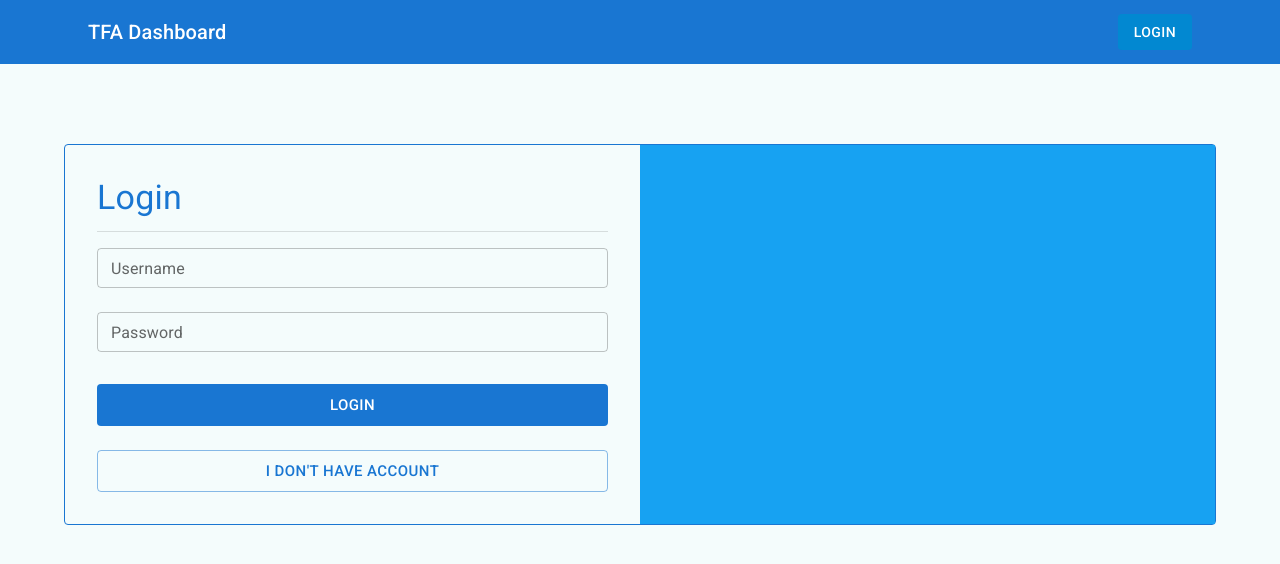
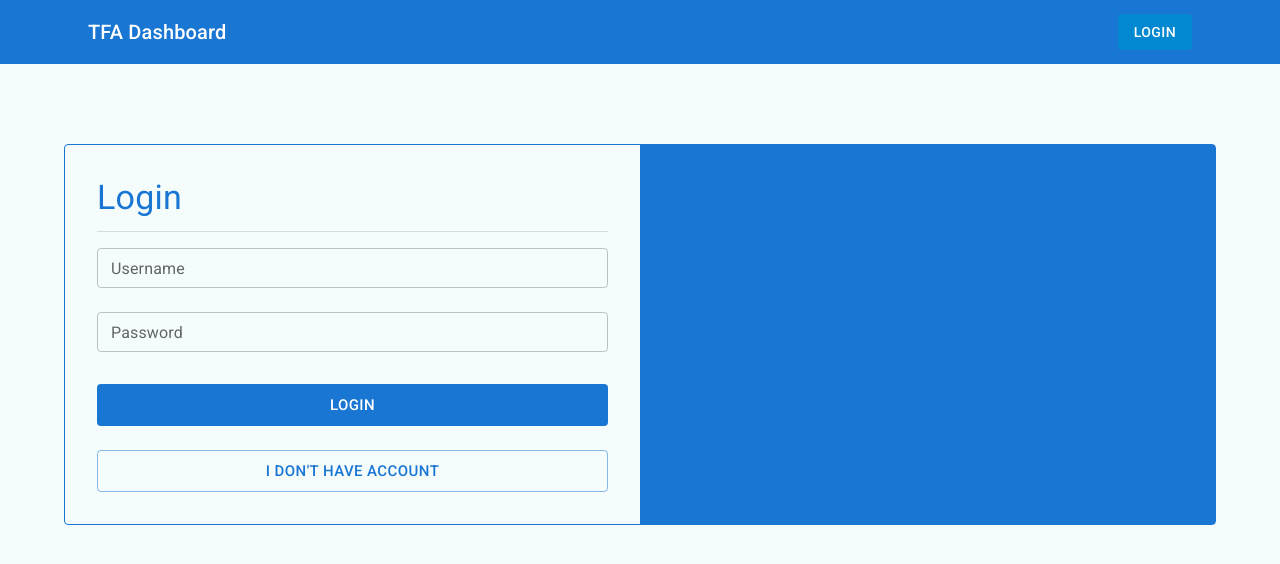
Before and after one commit to tfasoft/dashboard-ui, a React (Create React App) app: page /auth in a window 1280 px wide. Shown: the top 564 px of the page. Built offline with nearby package versions, Linux system fonts and the light colour scheme.

Commit message:
Fix color

```diff
--- a/src/pages/authentication.jsx
+++ b/src/pages/authentication.jsx
@@ -180,9 +180,10 @@ const AuthPage = () => {
                     item
                     xs={6}
                     sx={{
-                        backgroundColor: "#17a2f2"
+                        backgroundColor: "primary.main"
                     }}
-                ></Grid>
+                >
+                </Grid>
             </Grid>
 
             <Snackbar open={errorBar} autoHideDuration={6000} onClose={() => setErrorBar(false)}>
```
